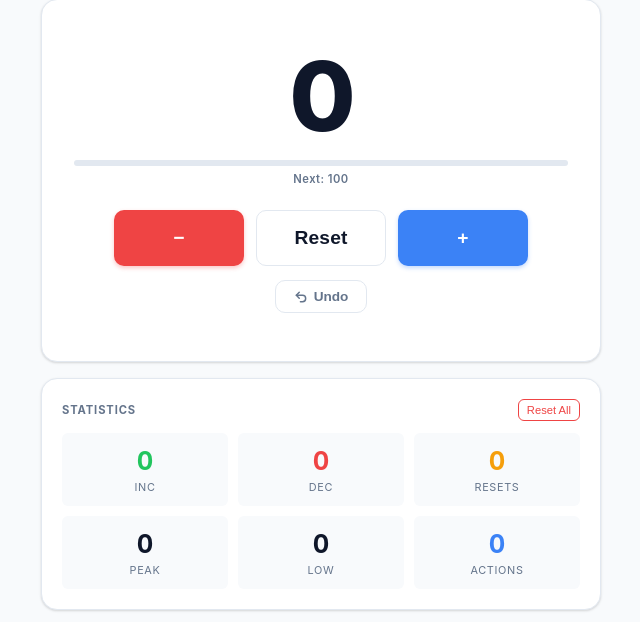
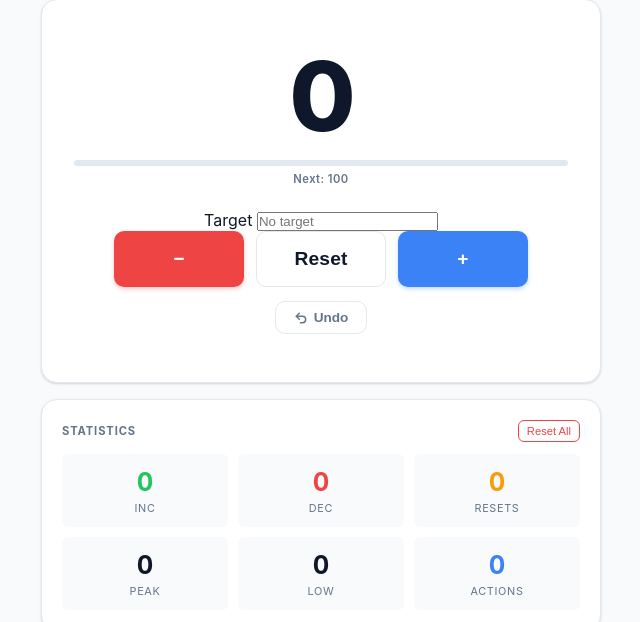
Before and after one commit to Deborah992567/Counter_project, a website: page index.html in a window 1280 px wide. Shown: the part 117-739 px from the top of the page, without its empty margins (319-959 px from the left). Drawn offline with Linux system fonts and the light colour scheme.

Commit message:
chore: commit 3 of 10

```diff
--- a/index.html
+++ b/index.html
@@ -28,6 +28,11 @@
           <div class="milestone-fill" id="milestone-fill"></div>
         </div>
         <span class="milestone-label" id="milestone-label">Next: 100</span>
+      </div>
+      <div class="target-row">
+        <label for="target-input" class="target-label">Target</label>
+        <input type="number" id="target-input" class="target-input" placeholder="No target">
+        <span class="target-pct" id="target-pct"></span>
       </div>
       <div class="counter-buttons">
         <button id="decrease" class="btn btn-dec" title="Decrease (-)" aria-label="Decrease by step">&minus;</button>
```
